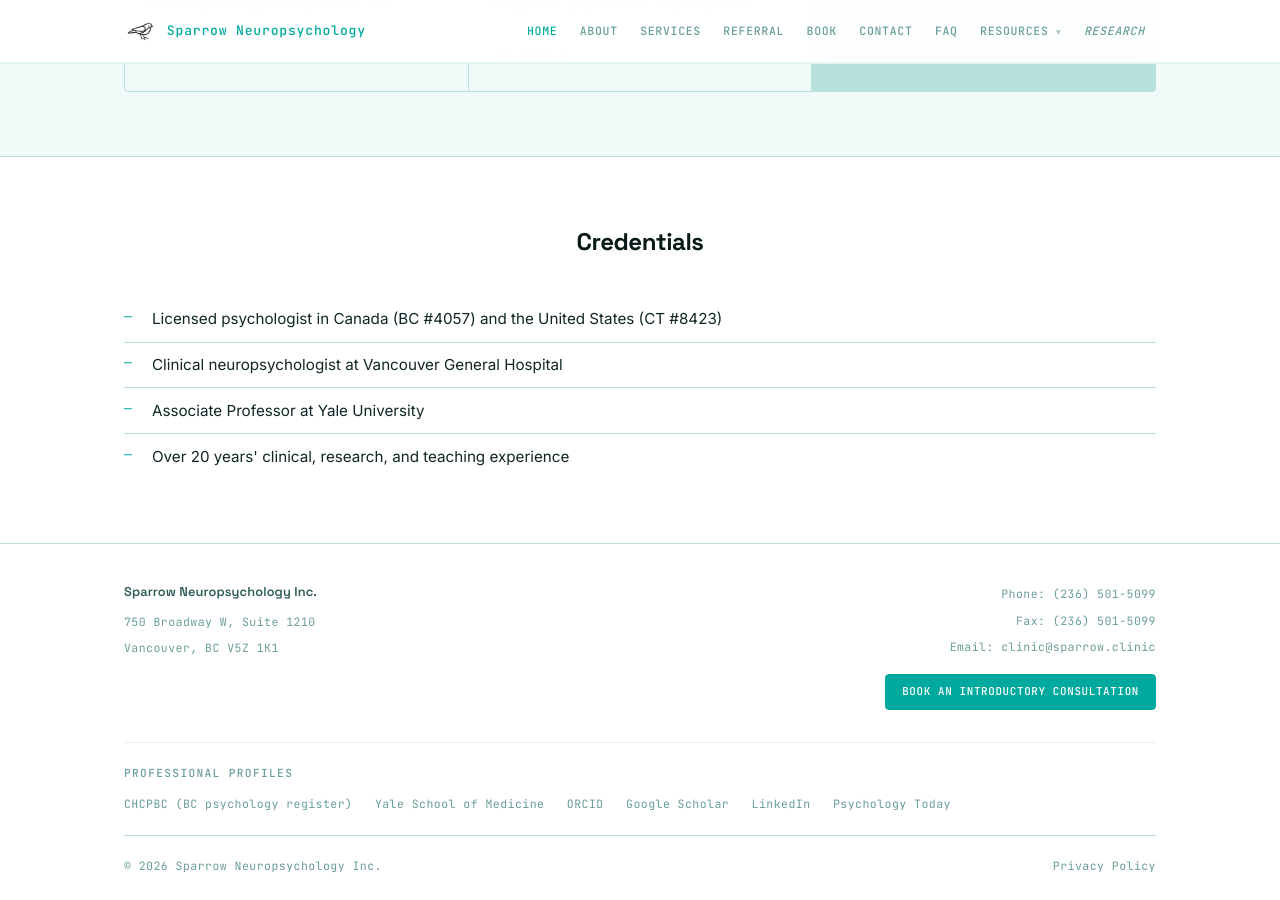
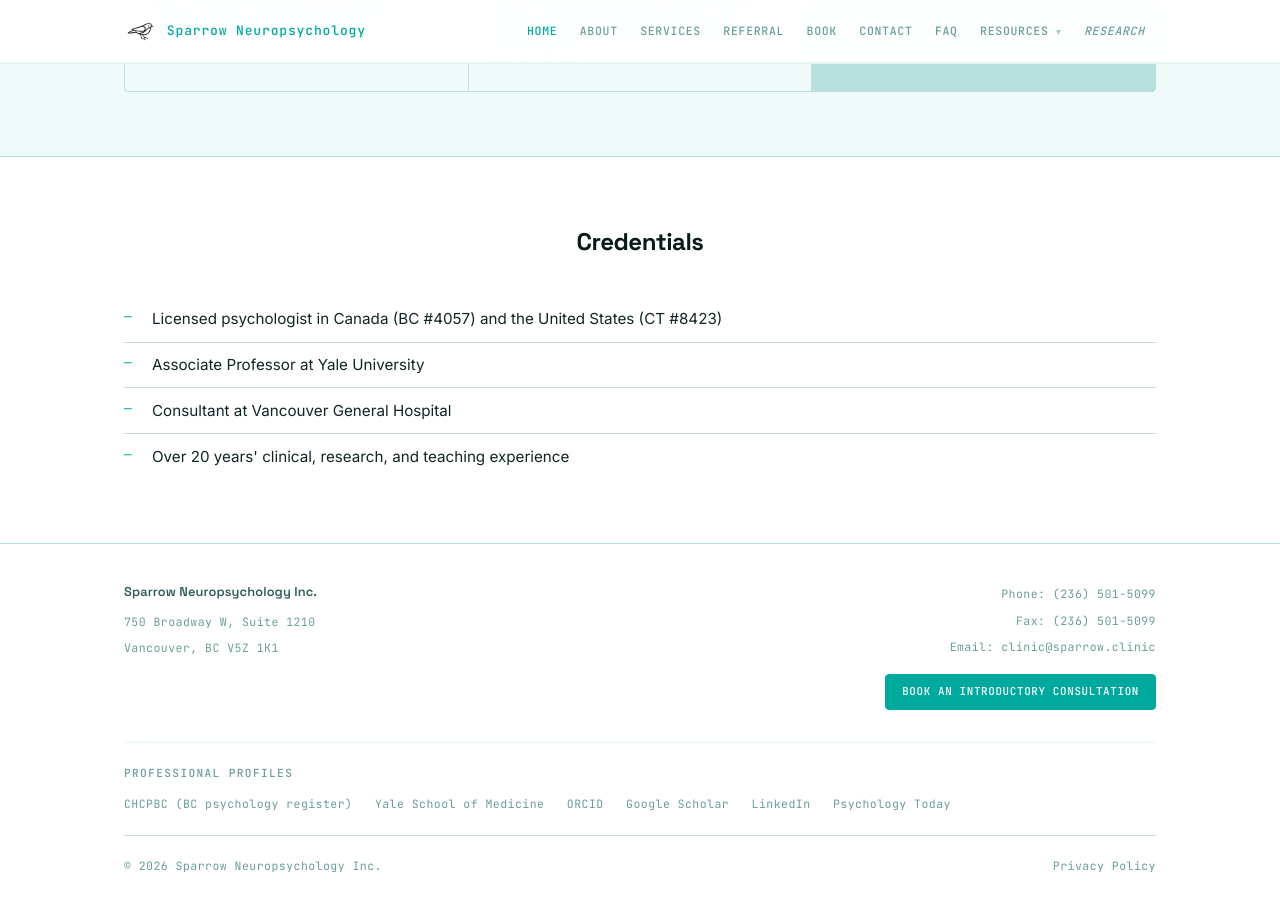
Before and after one commit to cfxb/sparrow-clinic, a Jekyll site: the page built from index.md, in a window 1280 px wide and 900 px high, scrolled down 1309 px. Built offline with Jekyll 4.4.1, drawn with Linux system fonts in a browser that asks for light colours.

Commit message:
home: reorder credentials and soften VGH descriptor
Move Vancouver General Hospital to third position (after Yale)
and reword from 'Clinical neuropsychologist at' to 'Consultant at'
on the home page credentials list.

Consistent with the earlier closeout direction softening VGH
framing (casual appointment, stepped back from epilepsy program).

Co-Authored-By: Claude Opus 4.7 (1M context) <noreply@anthropic.com>

```diff
--- a/_layouts/home.html
+++ b/_layouts/home.html
@@ -41,8 +41,8 @@ layout: default
     <h2 class="section__heading">Credentials</h2>
     <ul class="credentials">
       <li>Licensed psychologist in Canada (BC #4057) and the United States (CT #8423)</li>
-      <li>Clinical neuropsychologist at Vancouver General Hospital</li>
       <li>Associate Professor at Yale University</li>
+      <li>Consultant at Vancouver General Hospital</li>
       <li>Over 20 years' clinical, research, and teaching experience</li>
     </ul>
   </div>
```
